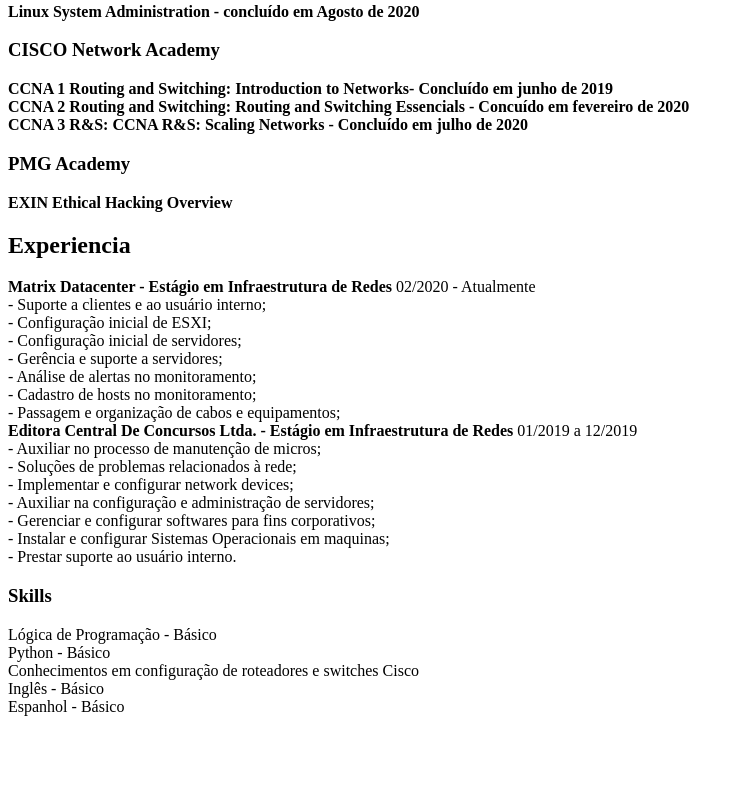
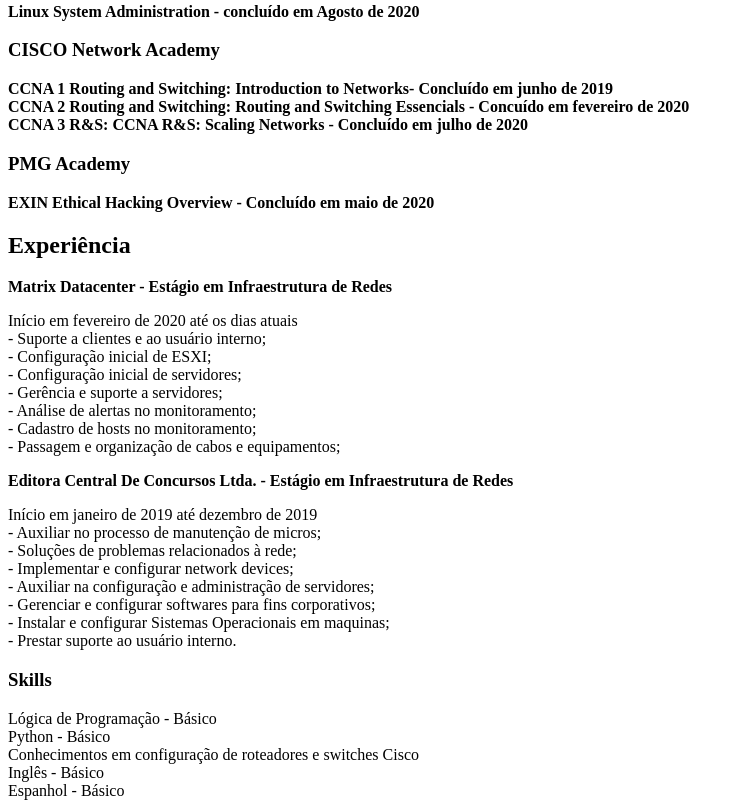
Before and after one commit to chewygg/Apolo, a plain HTML site: page index.html in a window 1280 px wide. Shown: the part 483-1291 px from the top of the page, without its empty margins (0-744 px from the left). Before the commit the page ends 1207 px from the top, so only its background shows below. Drawn offline with Linux system fonts and the light colour scheme.

Commit message:
aboutme formatado

```diff
--- a/index.html
+++ b/index.html
@@ -30,11 +30,11 @@
     <strong>CCNA 3 R&S: CCNA R&S: Scaling Networks - Concluído em julho de 2020</strong>
 
     <h3>PMG Academy</h3>
-    <strong>EXIN Ethical Hacking Overview</strong><br>
+    <strong>EXIN Ethical Hacking Overview - Concluído em maio de 2020</strong><br>
 
-    <h2>Experiencia</h2>
-    <strong>Matrix Datacenter - Estágio em Infraestrutura de Redes</strong>
-    02/2020 - Atualmente<br>
+    <h2>Experiência</h2>
+    <p><strong>Matrix Datacenter - Estágio em Infraestrutura de Redes</strong></p>
+    Início em fevereiro de 2020 até os dias atuais<br>
     - Suporte a clientes e ao usuário interno;<br>
     - Configuração inicial de ESXI;<br>
     - Configuração inicial de servidores;<br>
@@ -42,8 +42,8 @@
     - Análise de alertas no monitoramento;<br>
     - Cadastro de hosts no monitoramento;<br>
     - Passagem e organização de cabos e equipamentos;<br>
-    <strong>Editora Central De Concursos Ltda. - Estágio em Infraestrutura de Redes</strong>
-    01/2019 a 12/2019<br>
+    <p><strong>Editora Central De Concursos Ltda. - Estágio em Infraestrutura de Redes</strong></p>
+    Início em janeiro de 2019 até dezembro de 2019<br>
     - Auxiliar no processo de manutenção de micros;<br>
     - Soluções de problemas relacionados à rede; <br>
     - Implementar e configurar network devices;<br>
```
